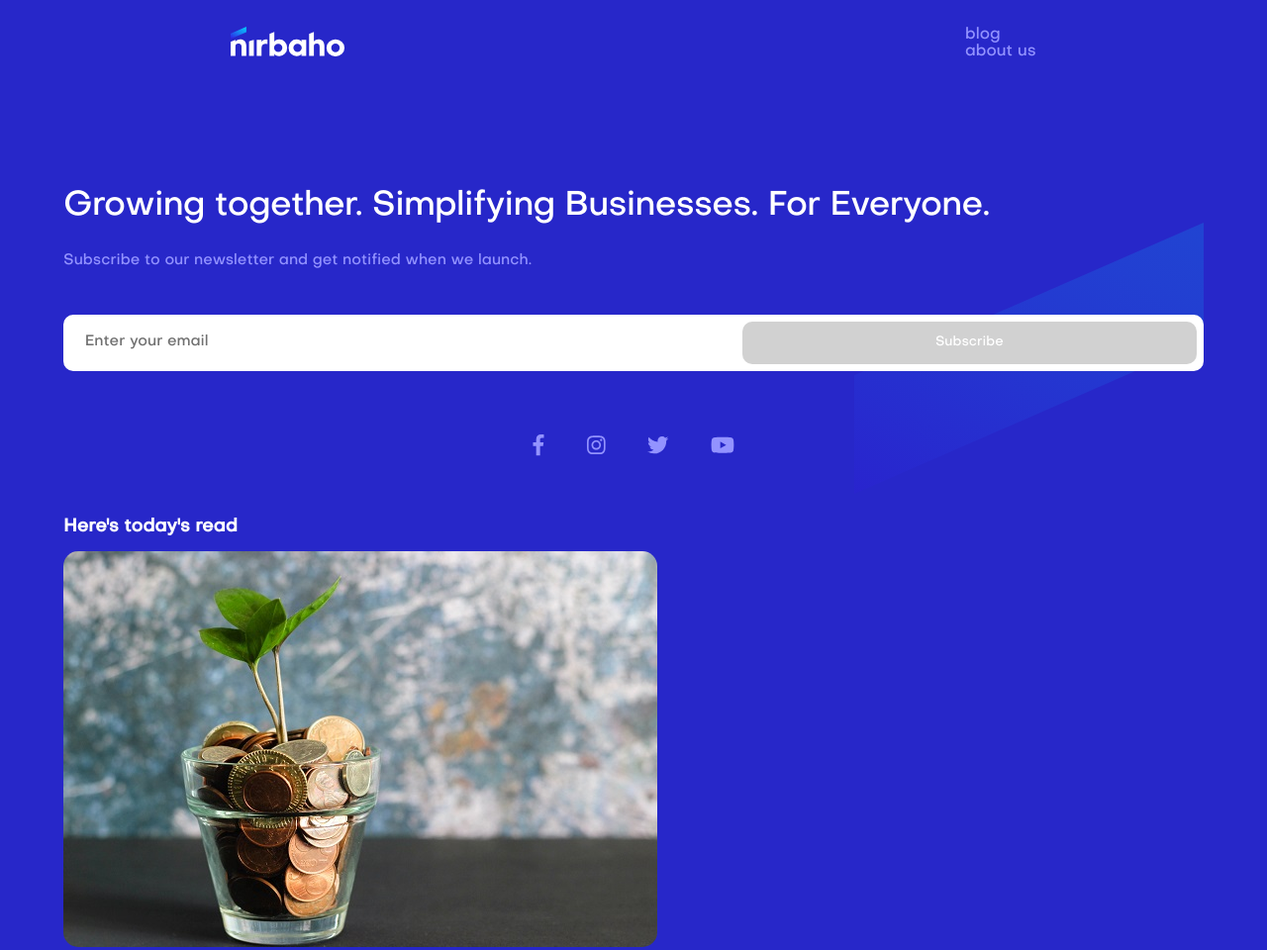
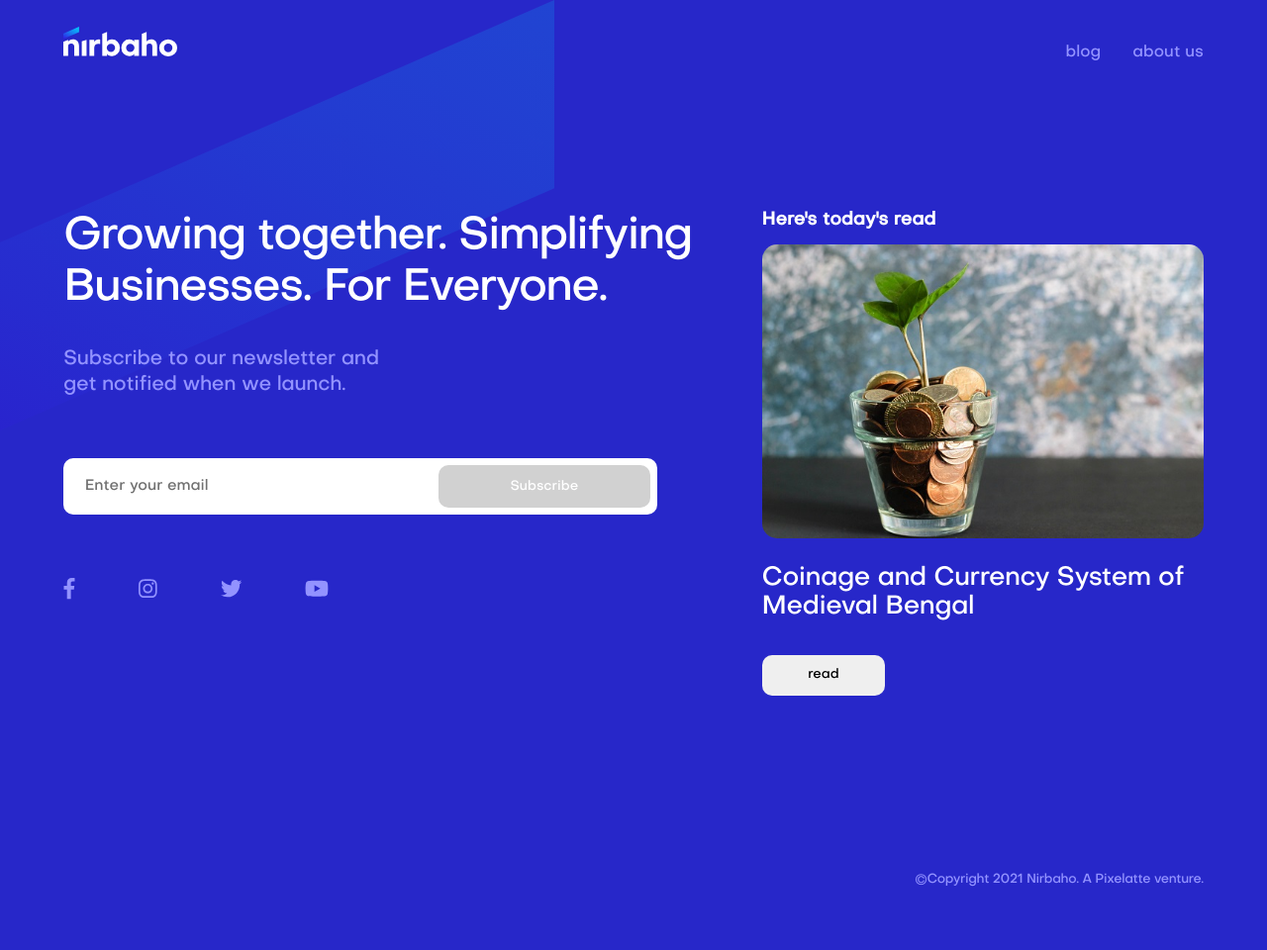
Before and after one commit to mahin-abdullah/Nirbaho-Landing-Page, a plain HTML site: page index.html in a window 1280 px wide. Shown: the top 960 px of the page at 99% size. After the commit the page ends 903 px from the top, so only its background shows below. Drawn offline with Linux system fonts and the light colour scheme.

Commit message:
Added the styles for desktop screensizes.

```diff
--- a/index.html
+++ b/index.html
@@ -11,7 +11,7 @@
 <body>
   <!-- Header -->
   <header>
-    <div class="container ">
+    <div class="container">
       <nav class="flex">
         <div class="logo">
           <img src="dist/images/logo.svg" alt="">
@@ -31,7 +31,10 @@
 
   <!-- Hero Section -->
   <div class="hero">
-    <div class="container">
+    <div class="wrapper__lg hide-for-tablet">
+      <img src="dist/images/bg-desktop-grid.svg" alt="">
+    </div>
+    <div class="container flex--lg">
       <section class="hero__intro">
         <h1>Growing together. Simplifying Businesses. For Everyone.</h1>
         <p>Subscribe to our newsletter and get notified when we launch.</p>
--- a/scss/_header.scss
+++ b/scss/_header.scss
@@ -46,3 +46,24 @@ nav {
     width: 21px;
   }
 }
+
+@media (min-width: 650px) {
+  .logo {
+    flex-grow: 1;
+  }
+  .nav__list {
+    flex-grow: 1;
+    display: flex;
+    justify-content: flex-end;
+
+    transition: all 250ms ease-in-out;
+  }
+
+  .nav__list li:hover {
+    filter: brightness(1.3);
+  }
+
+  .nav__list li:last-child {
+    margin-left: 2em;
+  }
+}
--- a/scss/_hero.scss
+++ b/scss/_hero.scss
@@ -75,6 +75,12 @@ form {
     margin: 0 1em;
     color: $font-primary;
     cursor: pointer;
+
+    transition: filter 250ms ease-in-out;
+  }
+
+  .fa-lg:hover {
+    filter: brightness(1.5);
   }
 }
 
@@ -99,6 +105,12 @@ form {
     border-radius: 10px;
     margin: 1em 0;
     cursor: pointer;
+
+    transition: all 250ms ease-in-out;
+  }
+
+  &__btn:hover {
+    opacity: 75%;
   }
 }
 
@@ -113,3 +125,60 @@ form {
     font-size: 13px;
   }
 }
+
+@media (min-width: 992px) {
+  .flex--lg {
+    display: flex;
+    justify-content: space-around;
+    align-items: flex-start;
+    padding-top: 1.5em;
+  }
+
+  .hero__intro {
+    flex-grow: 3;
+    width: 50%;
+
+    & h1 {
+      margin: 0 0 0.7em 0;
+    }
+
+    & p {
+      width: 50%;
+    }
+
+    form,
+    .socials {
+      width: 85%;
+    }
+
+    .socials {
+      justify-content: flex-start;
+
+      .fa-lg {
+        margin: 0 3em 0 0;
+      }
+    }
+  }
+
+  .hero__blog {
+    flex-grow: 1;
+    width: 35%;
+  }
+
+  .wrapper__lg {
+    background-size: cover;
+    background-repeat: none;
+    position: absolute;
+    z-index: -1;
+    top: 0;
+    right: 45em;
+  }
+
+  .wrapper {
+    display: none;
+  }
+
+  .attribution {
+    margin: 10em 0 0 0;
+  }
+}
--- a/scss/_presets.scss
+++ b/scss/_presets.scss
@@ -47,7 +47,7 @@ a:hover {
 @media (min-width: 650px) {
   .flex {
     display: flex;
-    justify-content: space-around;
+    align-items: flex-end;
   }
 }
 
@@ -62,3 +62,9 @@ a:hover {
     display: none;
   }
 }
+
+@media (max-width: 992px) {
+  .hide-for-tablet {
+    display: none;
+  }
+}
--- a/scss/_typography.scss
+++ b/scss/_typography.scss
@@ -42,4 +42,26 @@ h5 {
   font-size: 23px;
   line-height: 25px;
   letter-spacing: -0.5px;
+  color: #fff;
 }
+
+@media (min-width: 992px) {
+  h1 {
+    font-size: 45px;
+    /* Converted from XD's AV to px */
+    line-height: 39pt;
+    letter-spacing: -1.7px;
+  }
+
+  p {
+    font-size: 20px;
+    letter-spacing: -0.35px;
+    line-height: 20pt;
+    color: #aaaaff;
+  }
+
+  .description {
+    font-size: 26px;
+    line-height: 29px;
+  }
+}
```
Also changed, not shown: dist/css/main.min.css, dist/images/bg-desktop-grid.svg (added), 1 other file.
